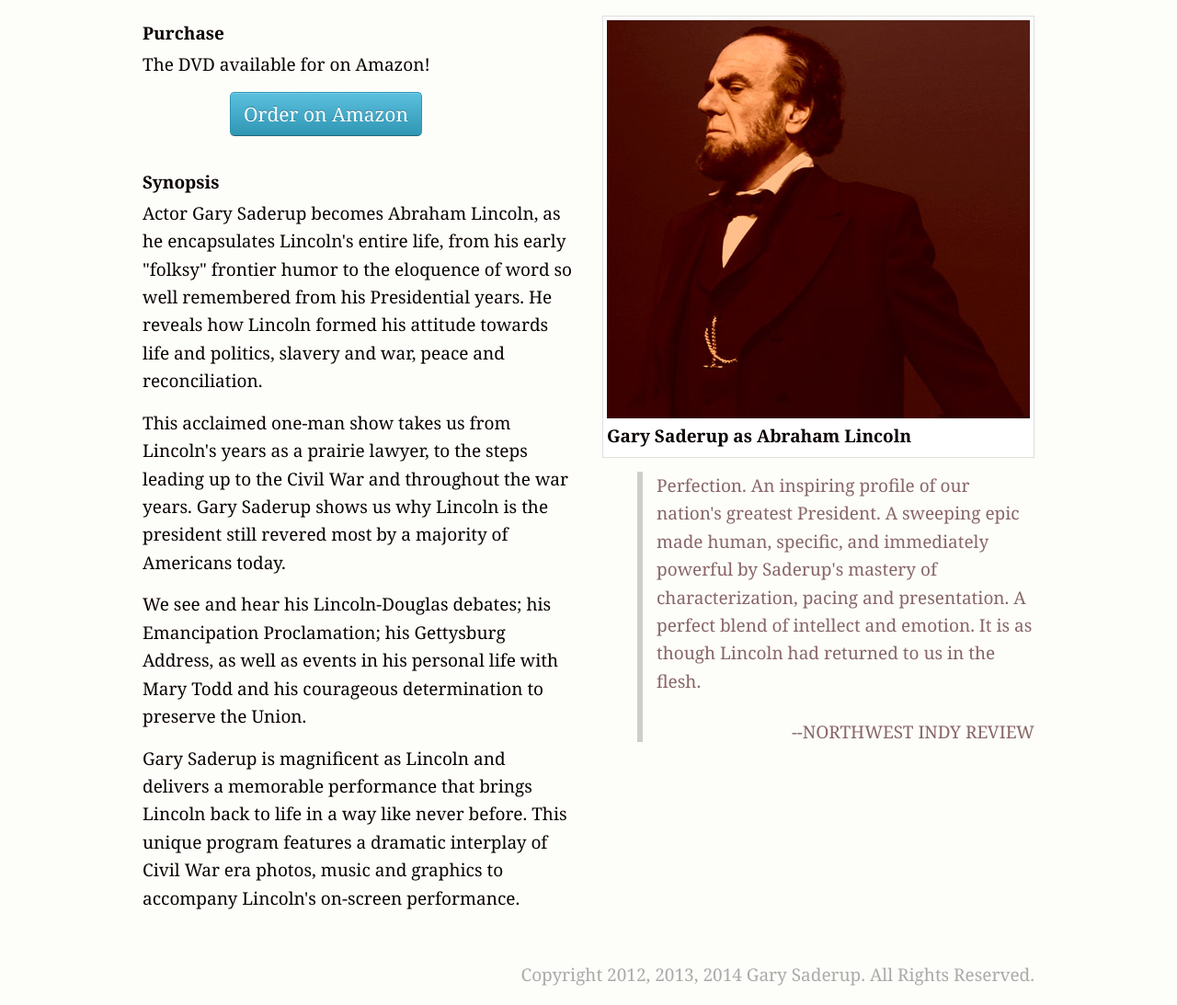
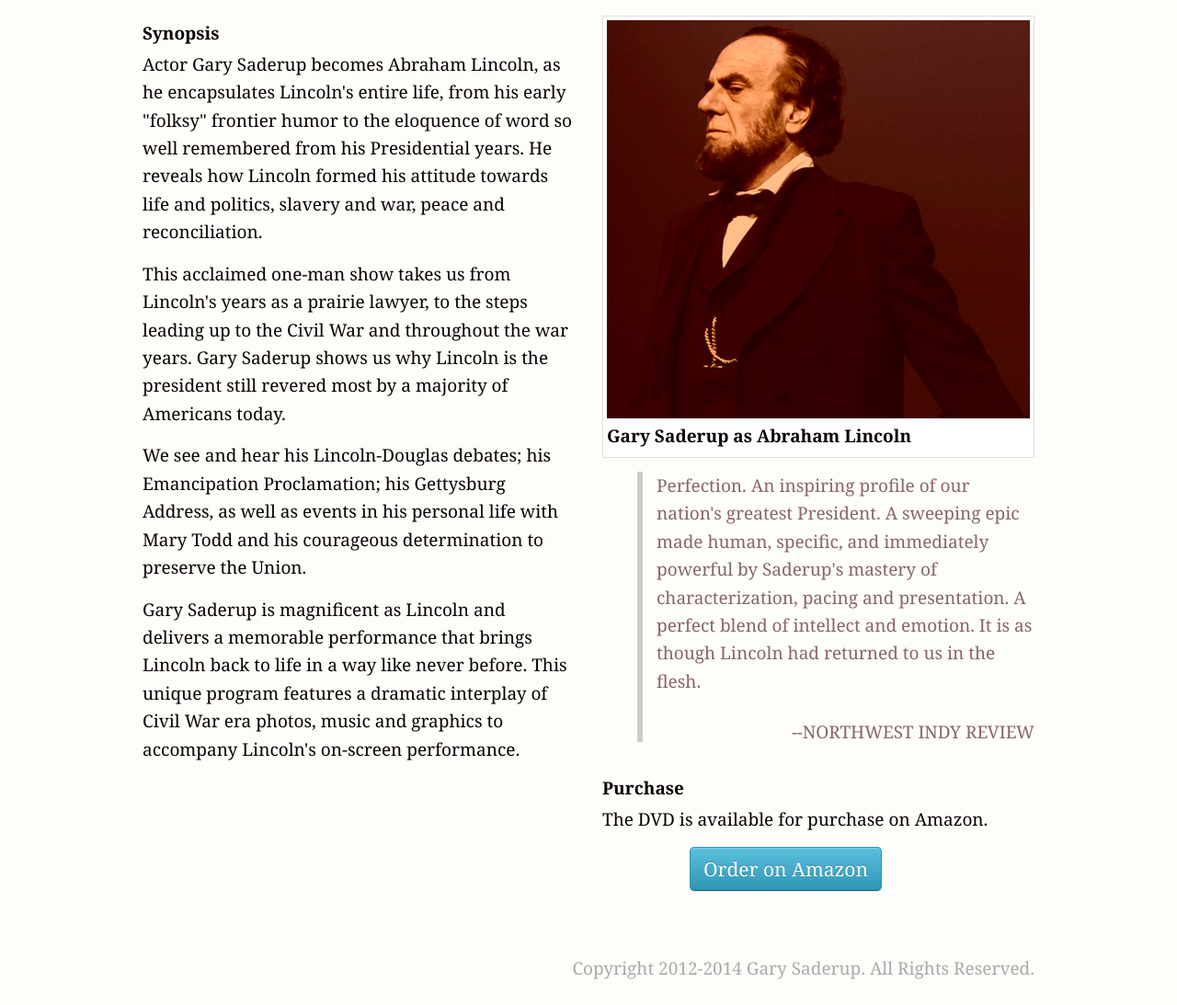
Before and after one commit to rayfix/lincoln, a plain HTML site: page index.html in a window 1280 px wide. Shown: the part 207-1300 px from the top of the page at 92% size. Drawn offline with Linux system fonts and the light colour scheme.

Commit message:
move the purchase button down to balance the layout

```diff
--- a/index.html
+++ b/index.html
@@ -30,8 +30,6 @@ _gaq.push(['_trackPageview']);
 </head>
 
 <body>
-
-
 
 <script type="text/javascript">
 function createBackgrounds()
@@ -85,15 +83,6 @@ $(function() {
   <div class="row">
     <div class="span1">&nbsp;</div>
     <div class="span5">
-      <h4>Purchase</h4>
-      <p>The DVD available for on Amazon!</p>
-
-      <p style="margin:0 auto; width: 280px;">
-        <a href="http://www.amazon.com/Lincoln-Show-starring-Gary-Saderup/dp/B009QBS38K" class="btn btn-info btn-large">
-          Order on Amazon
-        </a>
-      </p>
-      <br/>
 
       <h4>Synopsis</h4>
       <p>Actor Gary Saderup becomes Abraham Lincoln, as he encapsulates Lincoln's entire life, from his early "folksy" frontier humor to the eloquence of word so well remembered from his Presidential years. He reveals how Lincoln formed his attitude towards life and politics, slavery and war, peace and reconciliation.</p>
@@ -120,6 +109,17 @@ $(function() {
         <p style="margin-top: 1.5em; text-align: right;">--NORTHWEST INDY REVIEW</p>
       </blockquote>
     </p>
+
+      <h4>Purchase</h4>
+      <p>The DVD is available for purchase on Amazon.</p>
+
+      <p style="margin:0 auto; width: 280px;">
+        <a href="http://www.amazon.com/Lincoln-Show-starring-Gary-Saderup/dp/B009QBS38K" class="btn btn-info btn-large">
+          Order on Amazon
+        </a>
+      </p>
+      <br/>
+
   </div>
 </div>
     <div class="row">
@@ -128,7 +128,7 @@ $(function() {
       </div>
       <div class="span10">
         <div class="footer">
-          Copyright 2012, 2013, 2014 Gary Saderup.  All Rights Reserved.
+          Copyright 2012-2014 Gary Saderup.  All Rights Reserved.
         </div>
       </div>
       </div>
```
